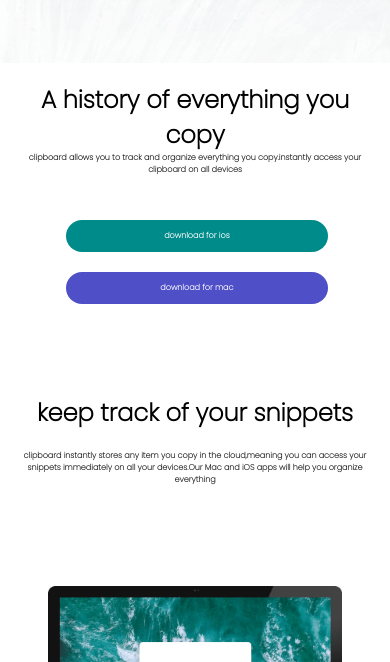
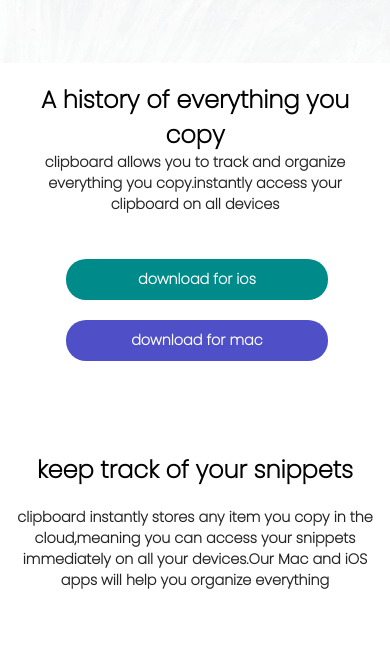
Before and after one commit to Realteckk/Realtekk-clipboard, a plain HTML site: page index.html in a window 390 px wide. Shown: the part 182-844 px from the top of the page. Drawn offline with Linux system fonts and the light colour scheme.

Commit message:
Update style.css

```diff
--- a/style.css
+++ b/style.css
@@ -17,7 +17,7 @@ p{
 @media screen and (max-width:953px)  {
 
     p{
-        font-size: 0.5em;
+        font-size: 0.9em;
     }
     .header{
         background-image: url('./images/bg-header-desktop.png');
```
